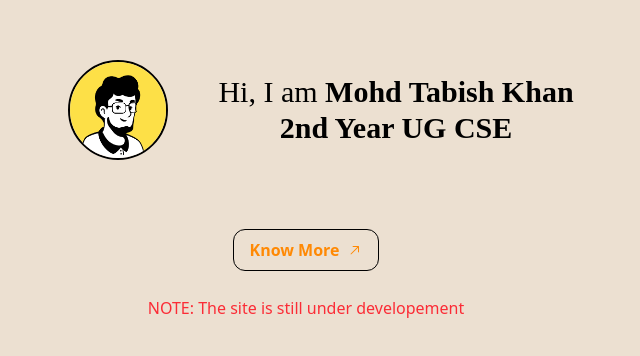
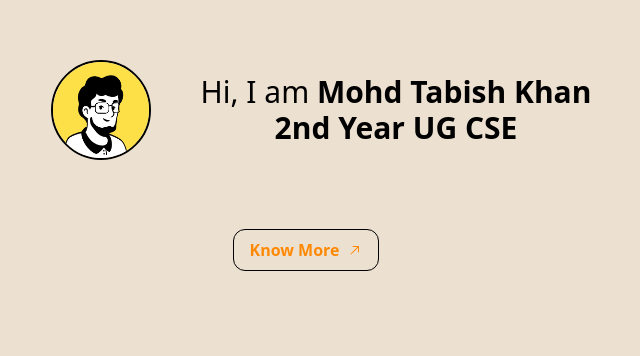
Before and after one commit to m-tabish/tabishcodes, a React (Vite) app: page / in a window 1280 px wide. Shown: the part 290-646 px from the top of the page, without its empty margins (334-974 px from the left). Built offline with nearby package versions, Linux system fonts and the light colour scheme.

Commit message:
removed warning

```diff
--- a/src/index.css
+++ b/src/index.css
@@ -1,9 +1,6 @@
 @import "tailwindcss";
 @tailwind utilities;
 
-.font-poppins {
-	font-family: poppins, serif;
-}
 
 /* Fixed Animations */
 @keyframes fadeOut {
--- a/src/pages/Home.jsx
+++ b/src/pages/Home.jsx
@@ -13,7 +13,7 @@ export default function Home() {
         <div className="w-screen m-auto h-full flex bg-[#f2f0ef]">
 
             {/* Left */}
-            <section className="border-gray-300 border-r-1 flex flex-col w-2/5 h-full gap-10">
+            <section className="border-gray-300 border-r-1 flex flex-col w-2/5  gap-10">
                 {/* Left Top */}
                 <section className="h-2/3   text-3xl text-center flex flex-col items-center p-4">
                     <img src={profile} className="rounded-full w-24 mt-6" alt="Profile" />
--- a/src/pages/Start.jsx
+++ b/src/pages/Start.jsx
@@ -35,7 +35,7 @@ function Logo() {
         <button className={` mt-20 fixed px-4 py-2 bg-transparent text-orange-400  hover:border-none hover:bg-orange-300 hover:duration-300 hover:ease-out hover:text-white   border-black border-1 animate-showButton rounded-xl translate-y-[100px] `} onClick={() => navigate('/home')}>
           <b className="flex gap-2 items-center">Know More<ArrowTopRightIcon fontSize={6} /></b>
         </button>}
-      <p className="mb-1 absolute mt-[400px]  text-red-500">NOTE: The site is still under developement</p>
+      {/* <p className="mb-1 absolute mt-[400px]  text-red-300">NOTE: The site is still under developement</p> */}
 
       {/* <p className="flex-end">Site is under developement</p> */}
     </div>
```
